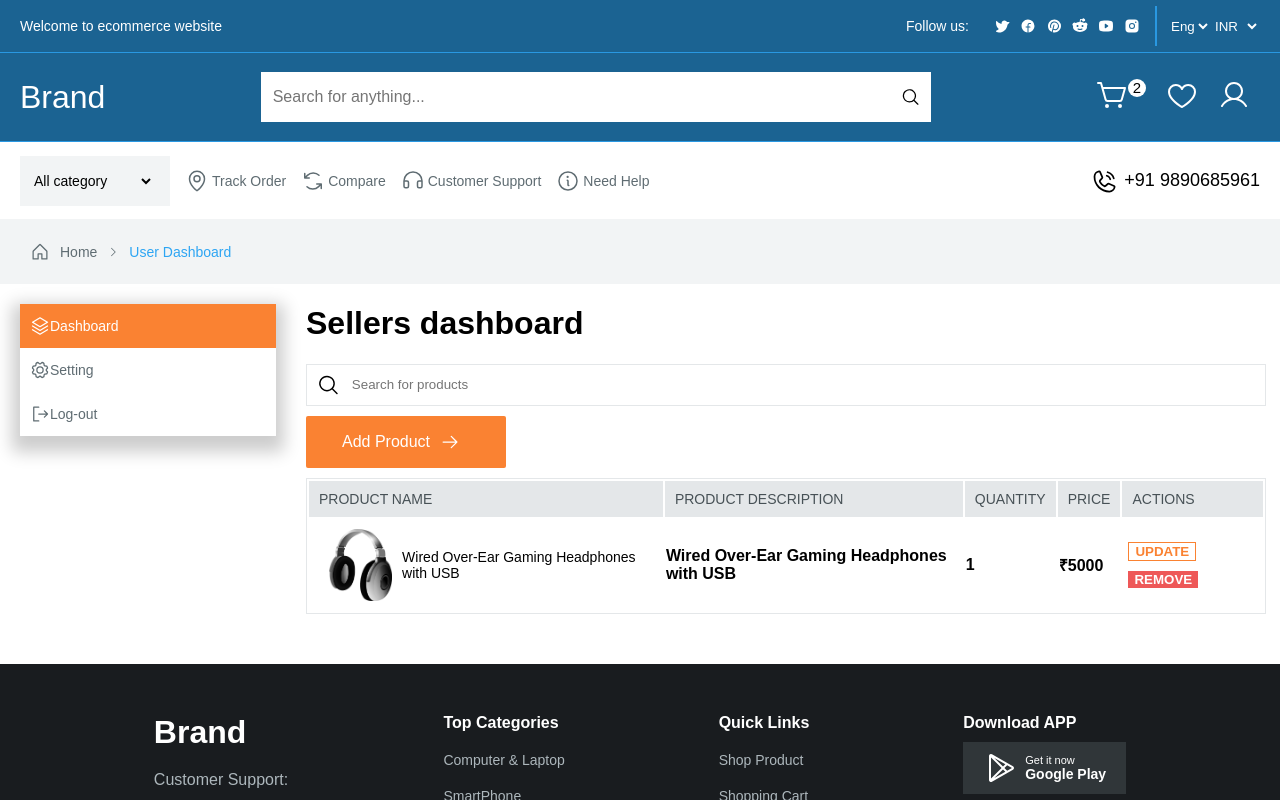
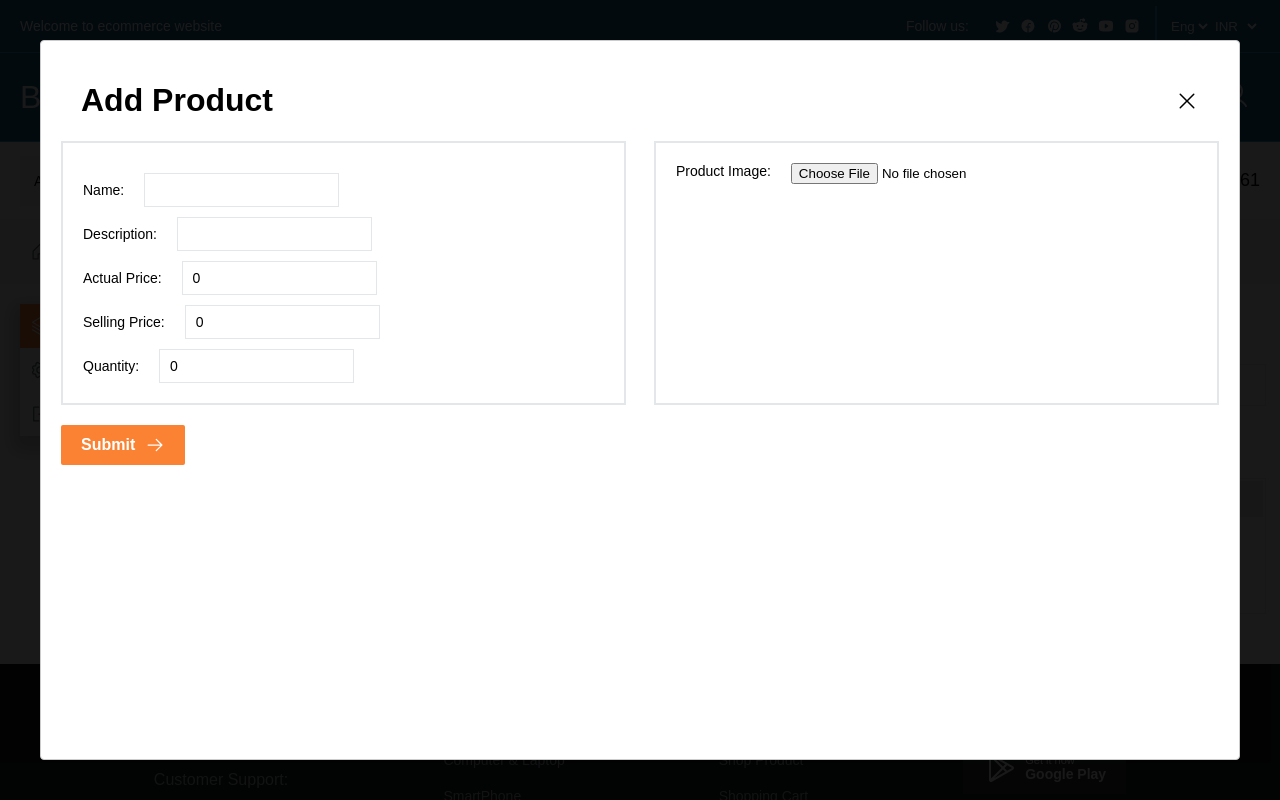
Before and after one commit to Himanshu495-rada/ecommerce_frontend, a React (Vite) app: page /user_dashboard in a window 1280 px wide. Shown: the top 800 px of the page. Built offline with nearby package versions, Linux system fonts and the light colour scheme.

Commit message:
Updated seller dashboard

```diff
--- a/package.json
+++ b/package.json
@@ -12,15 +12,18 @@
   "dependencies": {
     "@phosphor-icons/react": "^2.0.15",
     "@reduxjs/toolkit": "^2.2.2",
+    "@types/react-modal": "^3.16.3",
     "@types/react-slick": "^0.23.13",
     "axios": "^1.6.8",
     "bootstrap": "^5.3.3",
     "react": "^18.2.0",
     "react-bootstrap": "^2.10.2",
     "react-dom": "^18.2.0",
+    "react-modal": "^3.16.1",
     "react-redux": "^9.1.0",
     "react-router-dom": "^6.22.3",
     "react-slick": "^0.30.2",
+    "react-toastify": "^10.0.5",
     "redux": "^5.0.1",
     "slick-carousel": "^1.8.1"
   },
--- a/src/components/Dashboard/SellerDashboard/SellerDashboard.module.css
+++ b/src/components/Dashboard/SellerDashboard/SellerDashboard.module.css
@@ -77,8 +77,11 @@
   background-color: white;
   color: #fa8232;
   font-weight: bold;
+  font-size: 14px;
   border: 1px solid #fa8232;
   margin: 5px;
+  padding: 5px 10px;
+  border-radius: 2px;
 }
 
 .remove_btn {
@@ -87,4 +90,100 @@
   font-weight: bold;
   border: none;
   margin: 5px;
+  font-size: 14px;
+  padding: 5px 10px;
+  border-radius: 2px;
 }
+
+/* modal */
+
+.modal_header {
+  display: flex;
+  align-items: center;
+  justify-content: space-between;
+  padding: 0 20px;
+}
+
+.form_container {
+  display: flex;
+  justify-content: space-between;
+}
+
+.form_details_container {
+  display: flex;
+  flex-direction: column;
+  width: 45%;
+  border: 2px solid #e4e7e9;
+  padding: 20px;
+}
+
+.form_detail_container_field {
+  display: flex;
+  align-items: center;
+  margin-top: 10px;
+}
+
+.form_detail_container_field label {
+  font-size: 14px;
+  color: black;
+  margin-right: 20px;
+}
+
+.form_detail_container_field input {
+  height: 30px;
+  border: 1px solid #e4e7e9;
+  padding-left: 10px;
+  font-size: 14px;
+  color: black;
+}
+
+.form_image_container {
+  display: flex;
+  flex-direction: column;
+  border: 2px solid #e4e7e9;
+  width: 45%;
+  padding: 20px;
+}
+
+.form_image_header_container {
+  display: flex;
+}
+
+.form_image_header_container label {
+  font-size: 14px;
+  color: black;
+  margin-right: 20px;
+}
+
+.preview_container {
+  display: flex;
+  flex-direction: column;
+  padding: 20px;
+  width: 100%;
+}
+
+.preview_container img {
+  height: 200px;
+  width: 200px;
+  object-fit: cover;
+}
+
+.form_submit_btn {
+  background-color: #fa8232;
+  color: white;
+  font-size: 16px;
+  font-weight: bold;
+  display: flex;
+  align-items: center;
+  justify-content: center;
+  border: none;
+  border-radius: 2px;
+  padding: 10px 20px;
+  margin-top: 20px;
+}
+
+.form_submit_btn p {
+  margin: 0 10px 0 0;
+}
+
+/* modal end */
--- a/src/components/Dashboard/SellerDashboard/SellerDashboard.tsx
+++ b/src/components/Dashboard/SellerDashboard/SellerDashboard.tsx
@@ -1,9 +1,81 @@
-import { ArrowRight, MagnifyingGlass } from "@phosphor-icons/react";
-import React from "react";
+import { ArrowRight, MagnifyingGlass, X, XCircle } from "@phosphor-icons/react";
+import React, { useState } from "react";
 import styles from "./SellerDashboard.module.css";
 import headphoneImg from "../../../assets/gaming_headphone.png";
+import Modal from "react-modal";
+import { ToastContainer, Toast, toast } from "react-toastify";
+
+interface Product {
+  name: string;
+  description: string;
+  actual_price: number;
+  selling_price: number;
+  quantity: number;
+  image: string | null;
+}
 
 const SellerDashboard: React.FC = () => {
+  const [modalState, setModalState] = useState<boolean>(true);
+
+  const [product, setProduct] = useState<Product>({
+    name: "",
+    description: "",
+    actual_price: 0,
+    selling_price: 0,
+    quantity: 0,
+    image: null,
+  });
+
+  const [previewImage, setPreviewImage] = useState<string | null>(null);
+
+  const handleOpenModal = () => {
+    setModalState(true);
+  };
+
+  const handleCloseModal = () => {
+    setModalState(false);
+  };
+
+  const handleChange = (
+    e: React.ChangeEvent<HTMLInputElement | HTMLTextAreaElement>
+  ) => {
+    const { name, value } = e.target;
+    setProduct({ ...product, [name]: value });
+  };
+
+  const handleImageChange = (e: React.ChangeEvent<HTMLInputElement>) => {
+    const imageFile = e.target.files?.[0];
+    if (imageFile) {
+      const reader = new FileReader();
+      reader.onload = (e) => {
+        setPreviewImage(e.target?.result?.toString() || null);
+        setProduct({ ...product, image: e.target?.result?.toString() || null });
+      };
+      reader.readAsDataURL(imageFile);
+    } else {
+      setPreviewImage(null);
+    }
+  };
+
+  const handleRemoveImage = () => {
+    setPreviewImage(null);
+    setProduct({ ...product, image: null });
+  };
+
+  const handleSubmit = (e: React.FormEvent<HTMLFormElement>) => {
+    e.preventDefault();
+    console.log(product);
+    toast("Product uploaded successfully");
+    setProduct({
+      name: "",
+      description: "",
+      actual_price: 0,
+      selling_price: 0,
+      quantity: 0,
+      image: null,
+    });
+  };
+
   return (
     <div className={styles.container}>
       <h1>Sellers dashboard</h1>
@@ -12,7 +84,7 @@ const SellerDashboard: React.FC = () => {
         <input type="text" placeholder="Search for products" />
       </div>
 
-      <button className={styles.add_product_btn}>
+      <button className={styles.add_product_btn} onClick={handleOpenModal}>
         <p>Add Product</p>
         <ArrowRight size={20} />
       </button>
@@ -51,6 +123,108 @@ const SellerDashboard: React.FC = () => {
           </tr>
         </tbody>
       </table>
+
+      <Modal
+        isOpen={modalState}
+        contentLabel="Hello"
+        style={{
+          overlay: {
+            backgroundColor: "rgba(0, 0, 0, 0.9)",
+          },
+        }}
+      >
+        <div className={styles.modal_header}>
+          <h1>Add Product</h1>
+          {/* <button >Close</button> */}
+          <X size={24} onClick={handleCloseModal} />
+        </div>
+        <form className={styles.form} onSubmit={handleSubmit}>
+          <div className={styles.form_container}>
+            <div className={styles.form_details_container}>
+              <div className={styles.form_detail_container_field}>
+                <label htmlFor="name">Name:</label>
+                <input
+                  type="text"
+                  name="name"
+                  value={product.name}
+                  onChange={handleChange}
+                  required
+                />
+              </div>
+
+              <div className={styles.form_detail_container_field}>
+                <label htmlFor="description">Description:</label>
+                <input
+                  type="text"
+                  name="description"
+                  value={product.description}
+                  onChange={handleChange}
+                  required
+                />
+              </div>
+
+              <div className={styles.form_detail_container_field}>
+                <label htmlFor="actual_price">Actual Price:</label>
+                <input
+                  type="number"
+                  name="actual_price"
+                  value={product.actual_price}
+                  onChange={handleChange}
+                  required
+                />
+              </div>
+
+              <div className={styles.form_detail_container_field}>
+                <label htmlFor="selling_price">Selling Price:</label>
+                <input
+                  type="number"
+                  name="selling_price"
+                  value={product.selling_price}
+                  onChange={handleChange}
+                  required
+                />
+              </div>
+              <div className={styles.form_detail_container_field}>
+                <label htmlFor="quantity">Quantity:</label>
+                <input
+                  type="number"
+                  name="quantity"
+                  value={product.quantity}
+                  onChange={handleChange}
+                  required
+                />
+              </div>
+            </div>
+            <div className={styles.form_image_container}>
+              <div className={styles.form_image_header_container}>
+                <label htmlFor="image">Product Image:</label>
+                <input
+                  type="file"
+                  name="image"
+                  accept="image/*"
+                  onChange={handleImageChange}
+                />
+              </div>
+              {previewImage && (
+                <div className={styles.preview_container}>
+                  <XCircle
+                    onClick={handleRemoveImage}
+                    size={15}
+                    weight="fill"
+                    color="red"
+                  />
+                  <img src={previewImage} alt="preview_image" />
+                </div>
+              )}
+            </div>
+          </div>
+          <button className={styles.form_submit_btn} type="submit">
+            <p>Submit</p>
+            <ArrowRight size={20} />
+          </button>
+        </form>
+      </Modal>
+      <ToastContainer />
     </div>
   );
 };
```
Also changed, not shown: 1 other file (tests, documents, lock files or other folders).
